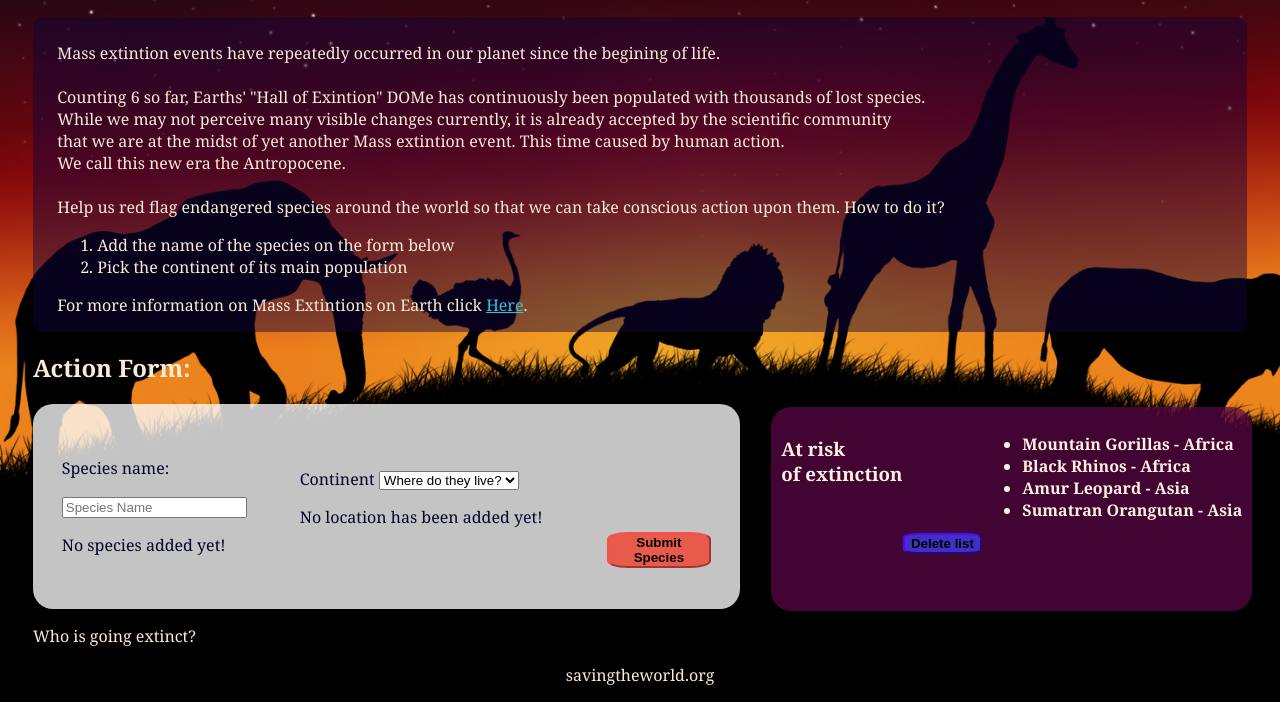
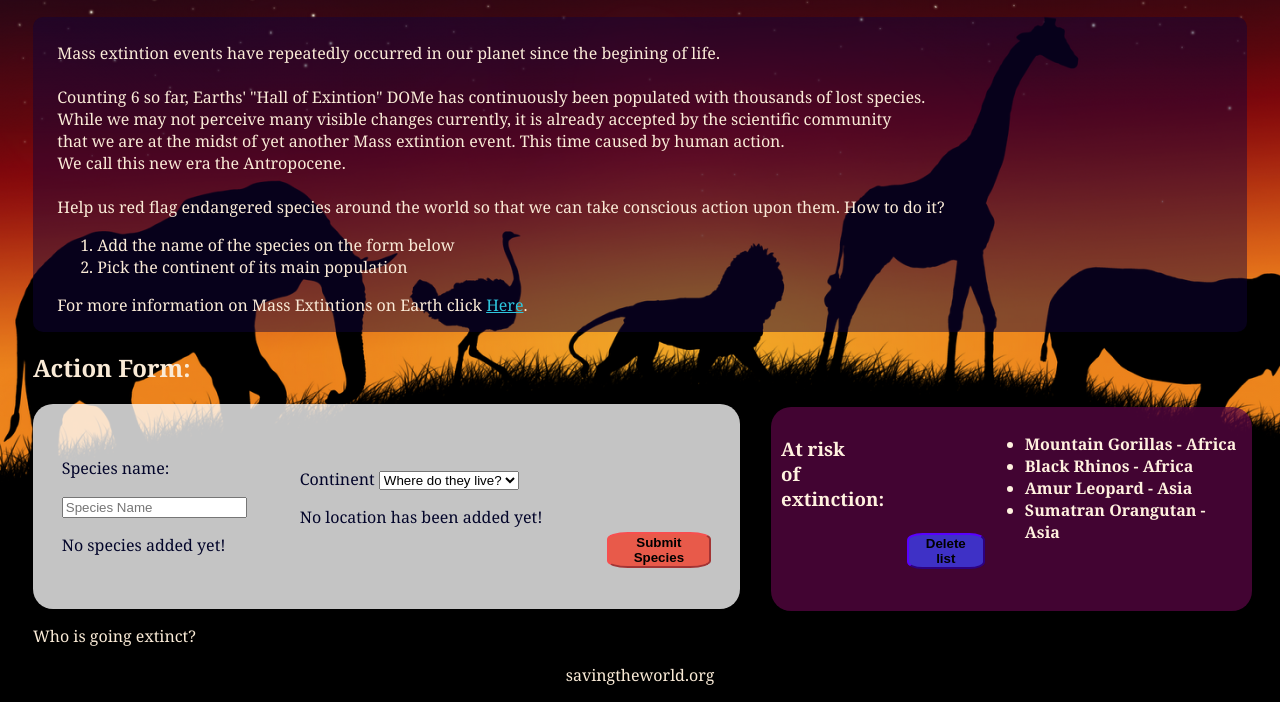
Before and after one commit to Laufley/endangered_animals_App, a website: page index.html in a window 1280 px wide. Shown: the part 98-800 px from the top of the page. Drawn offline with Linux system fonts and the light colour scheme.

Commit message:
correting_one_typo

```diff
--- a/index.html
+++ b/index.html
@@ -59,7 +59,7 @@
     </div>
 
     <div id="list">
-        <h3>At risk <br>of extinction</h3>
+        <h3>At risk <br>of extinction:</h3>
         <div id="button2">
             <button type="submit" id="button_delete" value="submit_animal">Delete list</button>
         </div>
```
